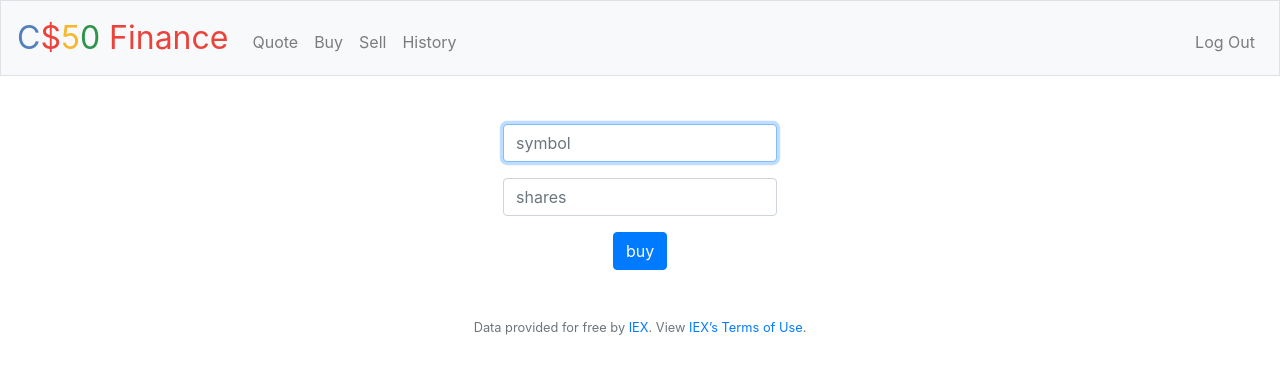
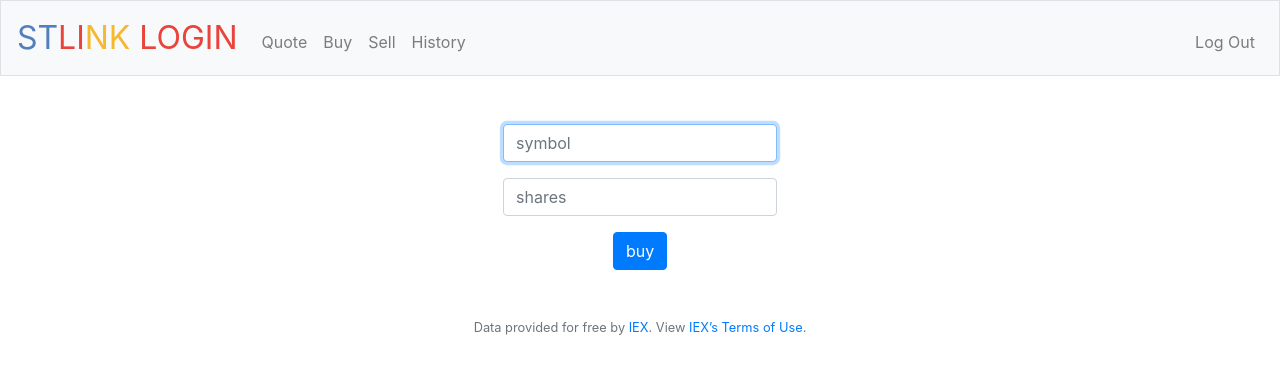
Before and after one commit to yehyazakareya/ITI_project, a Flask app: page /buy in a window 1280 px wide. Shown: the top 374 px of the page. Run offline with Flask 3, Linux system fonts and the light colour scheme; a user stored in the database is signed in; some libraries are stand-ins or nearby versions.

Commit message:
Update layout.html

```diff
--- a/templates/layout.html
+++ b/templates/layout.html
@@ -27,7 +27,7 @@
     <body>
 
         <nav class="navbar navbar-expand-md navbar-light bg-light border">
-            <a class="navbar-brand" href="/"><span class="blue">C</span><span class="red">$</span><span class="yellow">5</span><span class="green">0</span> <span class="red">Finance</span></a>
+            <a class="navbar-brand" href="/"><span class="blue">ST</span><span class="red">LI</span><span class="yellow">NK</span> <span class="red">LOGIN</span></a>
             <button aria-controls="navbar" aria-expanded="false" aria-label="Toggle navigation" class="navbar-toggler" data-target="#navbar" data-toggle="collapse" type="button">
                 <span class="navbar-toggler-icon"></span>
             </button>
```
